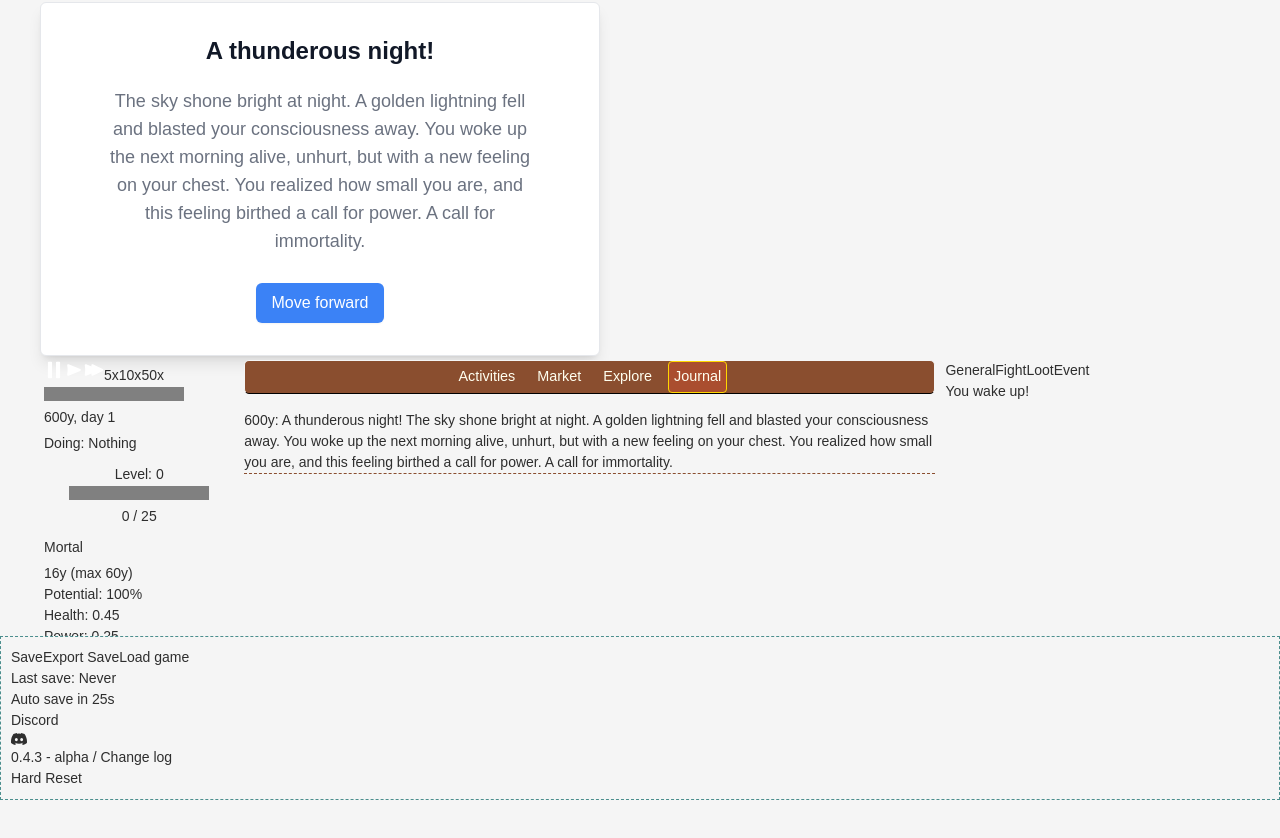
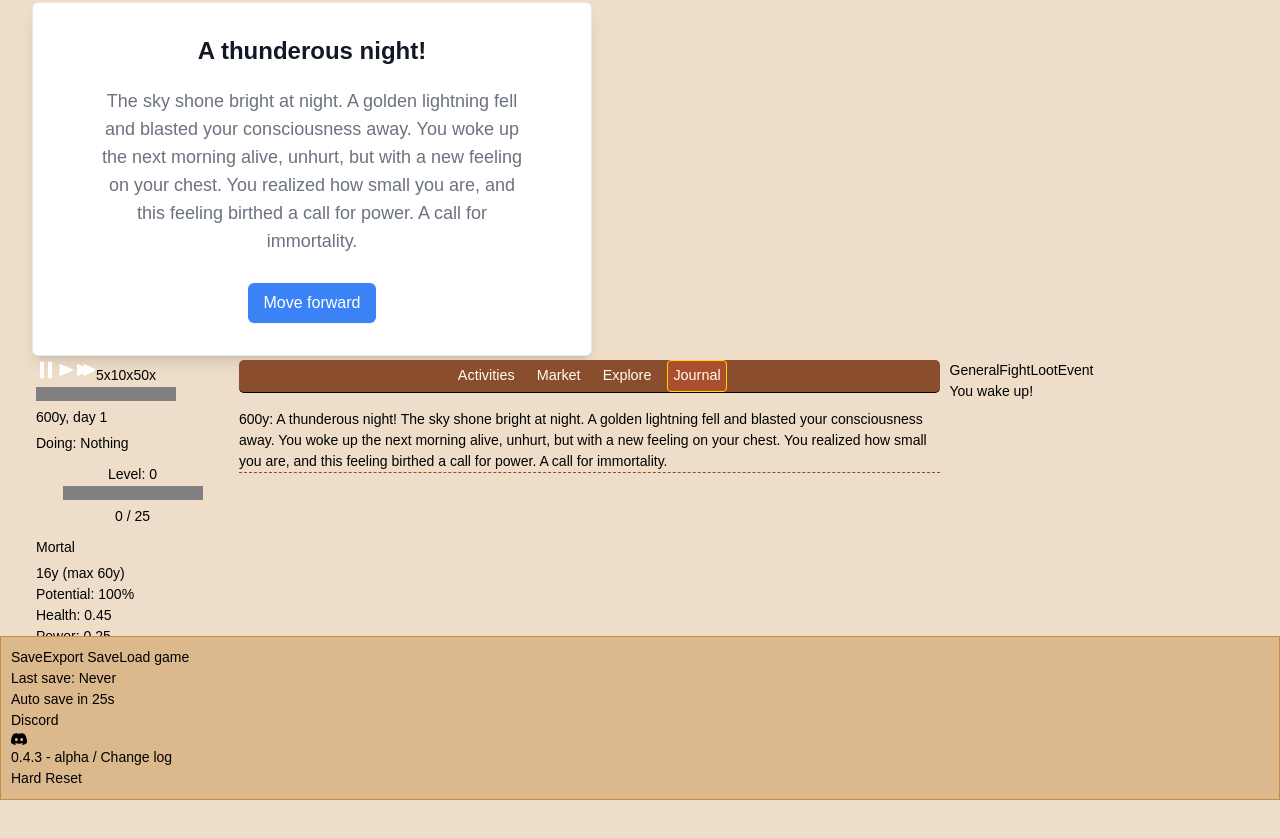
Before and after one commit to starkrieg/react-pj1, a Next.js app: page / in a window 1280 px wide. Shown: the top 838 px of the page. Built offline with nearby package versions, Linux system fonts and the light colour scheme.

Commit message:
chore: UI color rework

```diff
--- a/next.config.mjs
+++ b/next.config.mjs
@@ -1,6 +1,6 @@
 /** @type {import('next').NextConfig} */
 const nextConfig = {
-    basePath: "/react-pj1", // <== base path for assets for github pages
+    //basePath: "/react-pj1", // <== base path for assets for github pages
     output: "export", // <=== enables static exports
     /**
    * Disable server-based image optimization. Next.js does not support
--- a/src/app/css/calendar.css
+++ b/src/app/css/calendar.css
@@ -3,36 +3,36 @@
     flex-direction: row;
     flex-wrap: wrap;
     height: fit-content;
-    gap: 5px;
-    background-color: var(--burnt_umber);
+    gap: 4px;
+    background-color: var(--background-3);
     justify-content: center;
     border-radius: 5px;
     transition: all 0.2s ease;
-    border: 1px solid var(--background);
     font-size: 0.9rem;
-    border-bottom-color: black;
-    border-bottom-style: solid;
-    border-bottom-width: 1px;
+    padding: 5px 1px;
   }
 
   .speed-button, .speed-button-toggled {
     display: flex;
-    background-color: var(--burnt_umber);
-    border: 1px solid var(--burnt_umber);
     padding: 4px 2px;
-    color: var(--ivory_white);
+    color: var(--white);
     cursor: pointer;
     border-radius: 4px;
     transition: all 0.2s ease;
+    border: 1px solid var(--background-3);
+    margin: auto;
+    min-width: 30px;
+    justify-content: center;
   }
 
   .speed-button-toggled {
-    background-color: var(--dark_umber);
-    border: 1px solid var(--golden_yellow);
+    background-color: var(--background-3);
+    outline: 1px solid var(--outline-color);
+    border: 1px solid var(--border-color);
   }
 
   .speed-button:hover {
-    background-color: var(--dark_umber);
+    border: 1px solid var(--border-color);
   }
 
   .speed-button::before {
@@ -40,7 +40,6 @@
     right: 0px;
     width: 100%;
     height: 1px;
-    background-color: #0a01303f;
     border-radius: 5px;
     opacity: 0;
   }
--- a/src/app/css/settings.css
+++ b/src/app/css/settings.css
@@ -5,16 +5,18 @@
 }
 
 .settings-button {
-    color: var(--ivory_white);
-    background-color: var(--burnt_umber);
+    color: var(--foreground);
+    background-color: var(--button-color);
     border-radius: 5px;
     padding: 5px;
-    font-weight: 'bold';
+    font-weight: bold;
     margin: 'auto 0px';
+    outline: 1px solid var(--outline-color);
+    border: 1px solid var(--border-color);
 }
 
 .settings-button:hover {
-    background-color: var(--dark_umber);
+    background-color: var(--button-hover);
 }
 
 .hard-reset-button {
--- a/src/app/css/tooltip.css
+++ b/src/app/css/tooltip.css
@@ -1,12 +1,13 @@
 .tooltip {
     position: absolute;
-    background-color: var(--background);
+    background-color: var(--second-background-1);
     z-index: 3;
     height: auto;
     max-width: 200px;
     padding: 2px;
     border-radius: 3px;
-    outline: 1px solid black;
+    outline: 1px solid var(--outline-color);
+    border: 1px solid var(--border-color);
     font-size: 12px;
     white-space: pre-line;
 }
--- a/src/app/globals.css
+++ b/src/app/globals.css
@@ -14,12 +14,54 @@
 @import url(./css/settings.css);
 
 :root {
+  /*
+    Guide for color picking
+    - choose few basic colors / simple is better
+    - go for mid saturation first
+    - bright and dark for variation
+    - color contrast
+  */
+
+  /* brown for base tones */
+  --brown-light: #eedec9;
+  --brown-mid: #dcb98d;
+  --brown-dark: #c58b42;
+  --brown-very-dark: #8A4E2F;
+
+  /* blue for sky tones */
+  --blue-very-light: #c9d9ee;
+  --blue-light: #8db0dc;
+  --blue-mid: #6f9bd3;
+  --blue-dark: #427cc5;
+
+  /* yellow for accent */
+  /* purple for accent */
+  /* red for accent */
+  /* green for accent */
+
+  --white: #FFFFF0;
+  --black: #000000;
+
   /* for background elements or dividers, to give
   a light, ethereal feel*/
-  --background: #F5F5F5;
+  --background-1: var(--brown-light);
+  --background-2: var(--brown-mid);
+  --background-3: var(--brown-very-dark);
+  --background-border: var(--brown-dark);
+
+  --second-background-1: var(--blue-very-light);
+  --second-background-2: var(--blue-light);
+  --second-background-border: var(--blue-mid);
+
+  --button-color: var(--blue-mid);
+  --button-hover: var(--blue-light);
+  --tooltip-border: var(--blue-dark);
+
+  --border-color: var(--white);
+  --outline-color: var(--black);
 
   /* for main text to keep it readable but grounded */
-  --foreground: #2E2E2E;
+  --foreground: var(--black);
 
   /* for mystical elements, such as character stats,
   buttons, or accents */
@@ -59,12 +101,15 @@
 
 }
 
+/*
+TODO - DARK MODE
 @media (prefers-color-scheme: dark) {
   :root {
     --background: #2E2E2E;
     --foreground: #F5F5F5;
   }
 }
+*/
 
 /* Responsive Design */
 
@@ -94,7 +139,7 @@
 
 body {
   color: var(--foreground);
-  background: var(--background);
+  background: var(--background-1);
   font-family: Arial, Helvetica, sans-serif;
   margin: 0;
   padding: 0;
@@ -119,7 +164,7 @@ body {
   right: 0;
   height: 100%;
   width: 95%;
-  max-width: 1200px;
+  max-width: 95%;
   margin: 0px auto;
   padding: 2px 0;
 }
@@ -227,7 +272,7 @@ body {
   position: absolute;
   bottom: 0;
   width: 100%;
-  background-color: var(--background);
+  background-color: var(--background-2);
   padding: 10px;
-  border: 1px dashed var(--jade_green);
+  border: 1px solid var(--background-border);
 }
```
